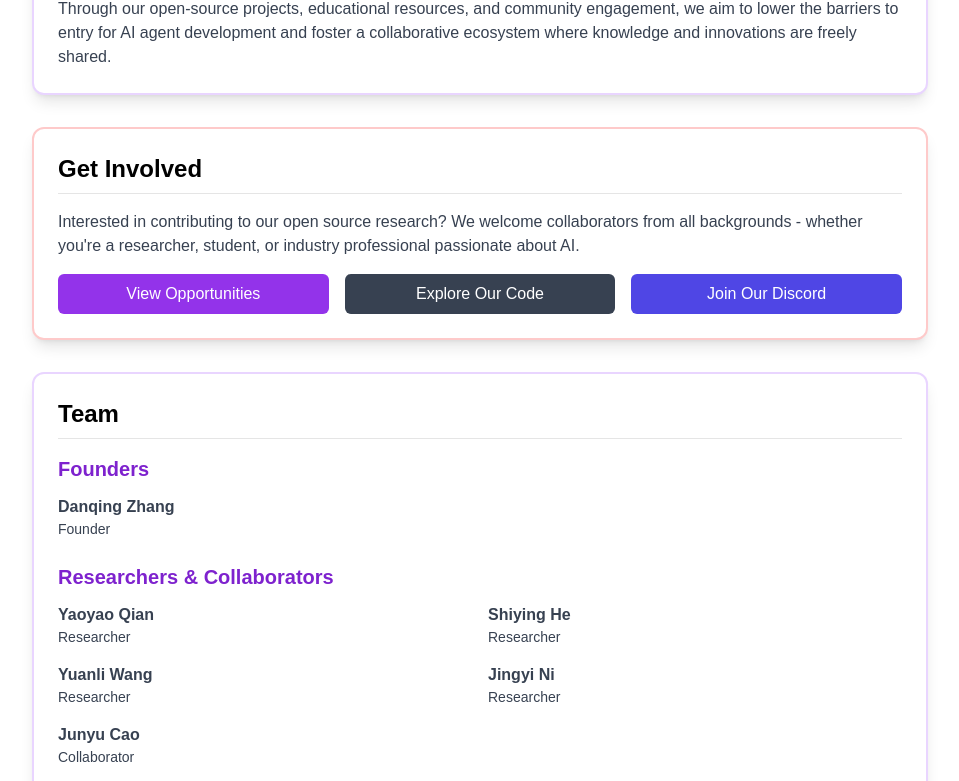
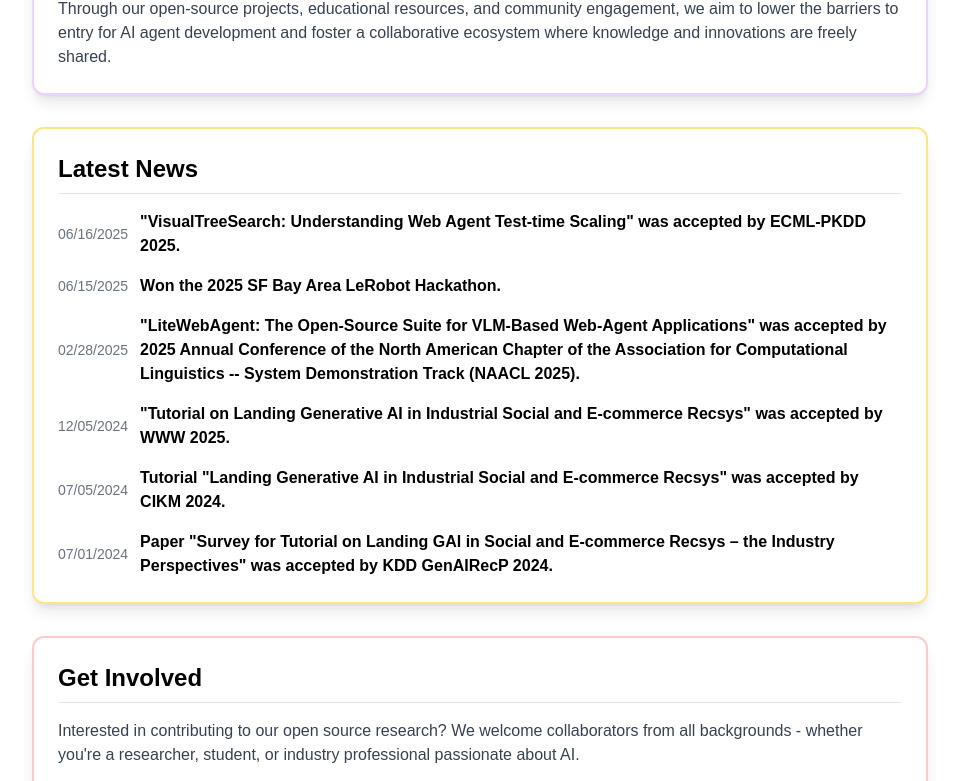
Before and after one commit to PathOnAIOrg/PathOnAI.org, a Next.js app in the folder website-app/: page / in a window 1280 px wide. Shown: the part 558-1339 px from the top of the page, without its empty margins (160-1119 px from the left). Built offline with nearby package versions, Linux system fonts and the light colour scheme; no server answers.

Commit message:
add latest news section

```diff
--- a/website-app/pages/index.tsx
+++ b/website-app/pages/index.tsx
@@ -46,6 +46,52 @@ const Home = () => {
                   Through our open-source projects, educational resources, and community engagement, we aim to lower the barriers to entry for AI agent development and foster a collaborative ecosystem where knowledge and innovations are freely shared.
                 </p>
               </div>
+            </CardContent>
+          </Card>
+
+          {/* News Section */}
+          <Card className="border-2 border-amber-200 dark:border-amber-900 shadow-lg hover:shadow-xl transition-shadow">
+            <CardContent className="p-6">
+              <h2 className="text-2xl font-bold mb-4 text-black dark:text-white border-b pb-2">Latest News</h2>
+              <ul className="text-black dark:text-white space-y-4">
+                <li className="flex flex-col">
+                  <div className="flex items-center">
+                    <span className="text-sm font-medium text-gray-500 dark:text-gray-400 mr-3">06/16/2025</span>
+                    <span className="font-semibold">&quot;VisualTreeSearch: Understanding Web Agent Test-time Scaling&quot; was accepted by ECML-PKDD 2025.</span>
+                  </div>
+                </li>
+                <li className="flex flex-col">
+                  <div className="flex items-center">
+                    <span className="text-sm font-medium text-gray-500 dark:text-gray-400 mr-3">06/15/2025</span>
+                    <span className="font-semibold">Won the 2025 SF Bay Area LeRobot Hackathon.</span>
+                  </div>
+                </li>
+                <li className="flex flex-col">
+                  <div className="flex items-center">
+                    <span className="text-sm font-medium text-gray-500 dark:text-gray-400 mr-3">02/28/2025</span>
+                    <span className="font-semibold">&quot;LiteWebAgent: The Open-Source Suite for VLM-Based Web-Agent Applications&quot; was accepted by 2025 Annual Conference of the North American Chapter of the Association for Computational Linguistics -- System Demonstration Track (NAACL 2025).</span>
+                  </div>
+                </li>
+                <li className="flex flex-col">
+                  <div className="flex items-center">
+                    <span className="text-sm font-medium text-gray-500 dark:text-gray-400 mr-3">12/05/2024</span>
+                    <span className="font-semibold">&quot;Tutorial on Landing Generative AI in Industrial Social and E-commerce Recsys&quot; was accepted by WWW 2025.</span>
+                  </div>
+                </li>
+                <li className="flex flex-col">
+                  <div className="flex items-center">
+                    <span className="text-sm font-medium text-gray-500 dark:text-gray-400 mr-3">07/05/2024</span>
+                    <span className="font-semibold">Tutorial &quot;Landing Generative AI in Industrial Social and E-commerce Recsys&quot; was accepted by CIKM 2024.</span>
+                  </div>
+                </li>
+                <li className="flex flex-col">
+                  <div className="flex items-center">
+                    <span className="text-sm font-medium text-gray-500 dark:text-gray-400 mr-3">07/01/2024</span>
+                    <span className="font-semibold">Paper &quot;Survey for Tutorial on Landing GAI in Social and E-commerce Recsys – the Industry Perspectives&quot; was accepted by KDD GenAIRecP 2024.</span>
+                  </div>
+                </li>
+                {/* Add more news items here as they become available */}
+              </ul>
             </CardContent>
           </Card>
 
--- a/website-app/pages/robotics/index.tsx
+++ b/website-app/pages/robotics/index.tsx
@@ -48,28 +48,6 @@ const Robotics = () => {
               </div>
             </CardContent>
           </Card>
-
-          {/* Current Projects */}
-          <Card className="border-2 border-blue-200 dark:border-blue-900 shadow-lg hover:shadow-xl transition-shadow">
-            <CardContent className="p-6">
-              <h2 className="text-2xl font-bold mb-4 text-black dark:text-white border-b pb-2">Current Projects</h2>
-              <ul className="text-black dark:text-white space-y-4">
-                <li className="flex flex-col">
-                  <div className="flex items-center">
-                    <span className="text-xl mr-2">🎮</span>
-                    <span className="font-semibold text-lg">Awesome LeRobot</span>
-                    <a href="https://github.com/TataKKKL/awesome-lerobot" target="_blank" rel="noopener noreferrer" className="text-blue-600 dark:text-blue-400 hover:underline ml-2">
-                      [GitHub]
-                    </a>
-                  </div>
-                  <div className="text-gray-600 dark:text-gray-300 ml-7">
-                    Curate the know where and know how to understand and use low cost robots like so-arm100 and Lekiwi.
-                  </div>
-                </li>
-              </ul>
-            </CardContent>
-          </Card>
-
 
 
           {/* Hardware & Tools */}
```
